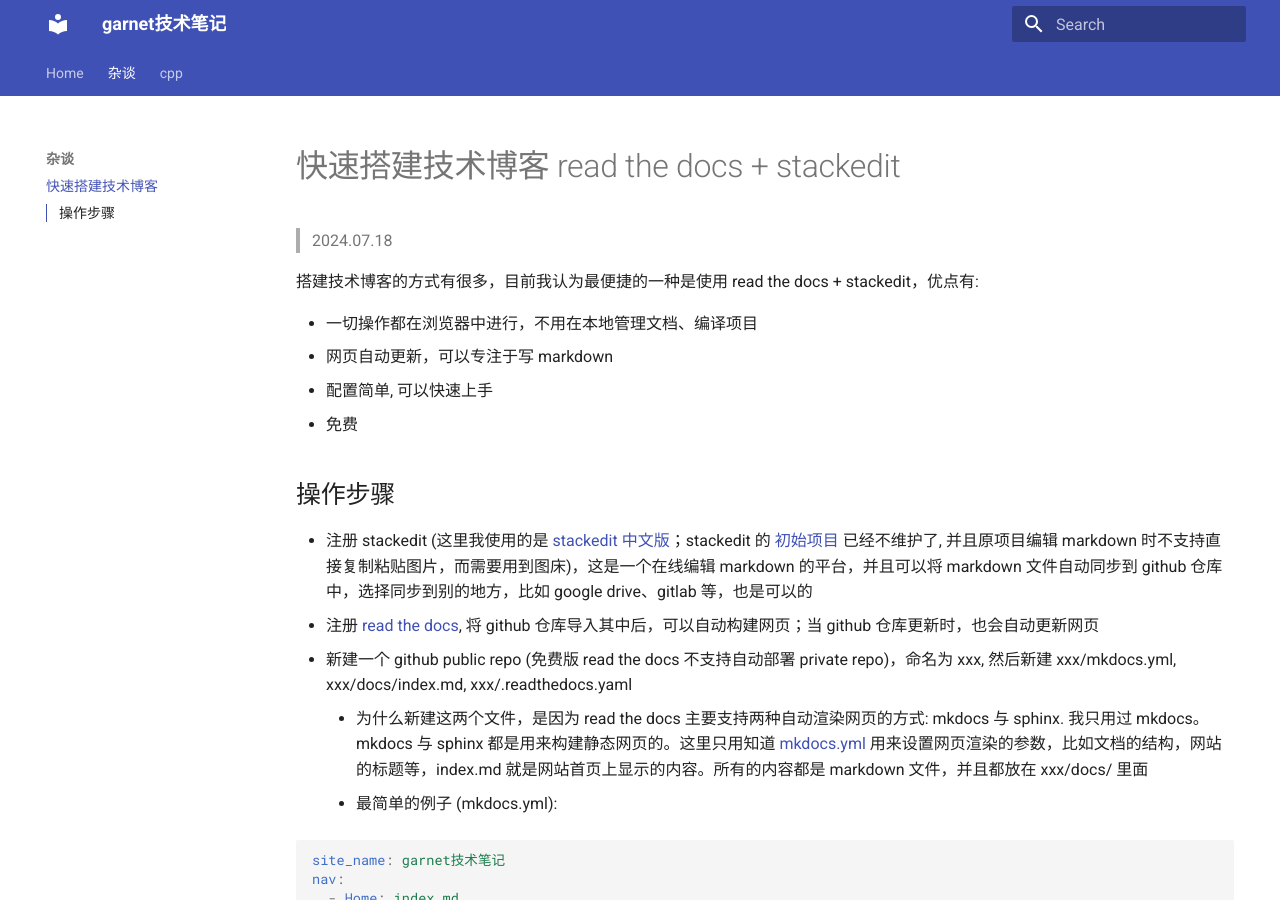
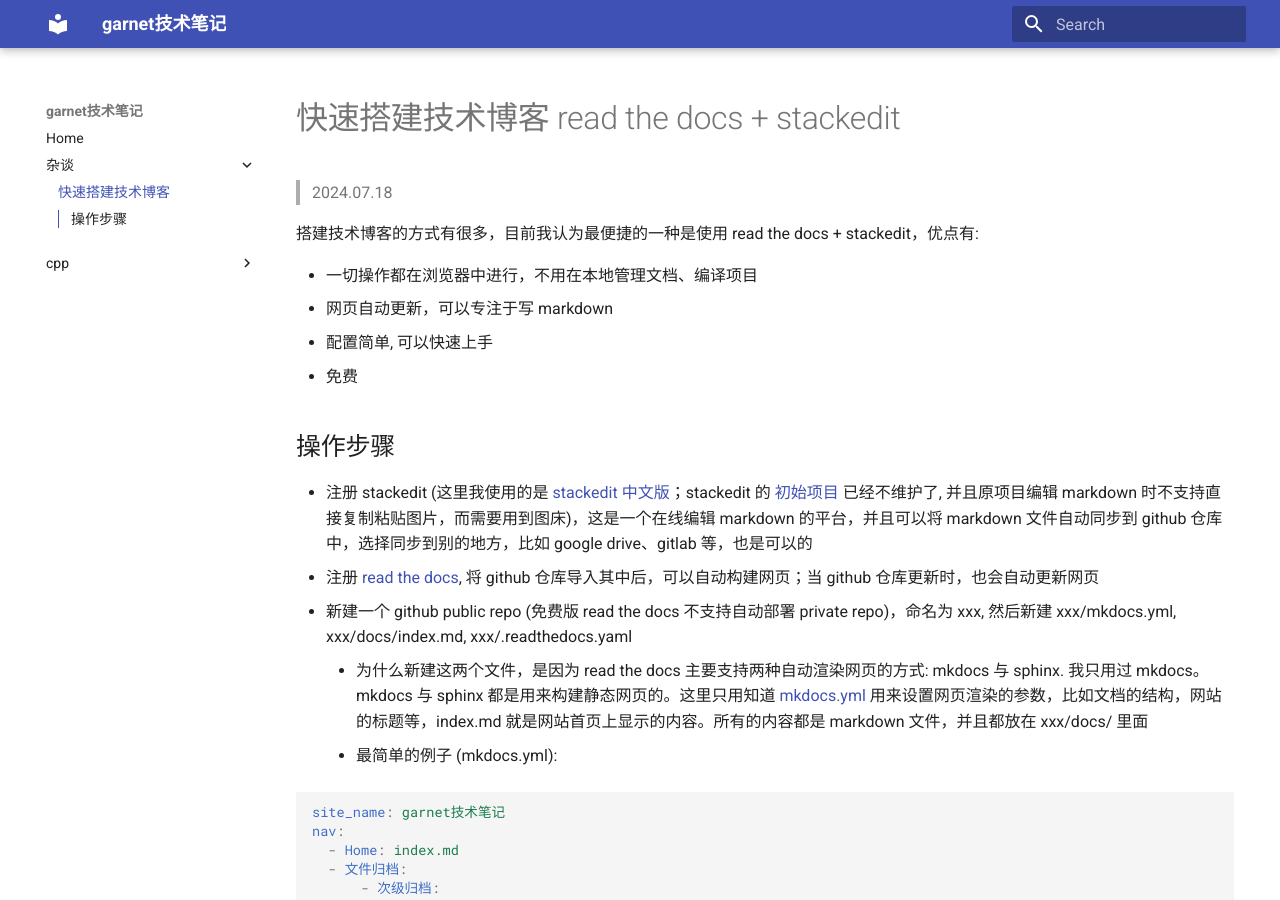
Before and after one commit to ymma98/technotes, an MkDocs documentation site: the page built from docs/杂谈/快速搭建技术博客.md, in a window 1280 px wide and 900 px high. Built offline with MkDocs 1.6.1 and Material for MkDocs 9.7.7, drawn with Linux system fonts in a browser that asks for light colours.

Commit message:
Update mkdocs.yml

```diff
--- a/mkdocs.yml
+++ b/mkdocs.yml
@@ -16,7 +16,7 @@ markdown_extensions:
   - markdown.extensions.tables
   - toc:
       permalink: true       # 在每个标题旁添加链接
-      toc_depth: 1-3        # 只包含 h1 到 h3 的标题
+      toc_depth: 1-6        # 只包含 h1 到 h3 的标题
 
 
 theme:
@@ -29,10 +29,7 @@ theme:
     text: 'Roboto'          # 主文字字体
     code: 'Roboto Mono'     # 代码块字体
   features:
-    - navigation.tabs       # 顶部标签
     - navigation.indexes    # 对于包含子页面的节，提供更好的索引页面
-    - navigation.sections   # 结构化分节
-    - navigation.instant    # 即时导航
     - toc.integrate         # 目录整合到侧边栏
     - palette.switcher      # 主题色切换
     - search.suggest        # 搜索建议
```
